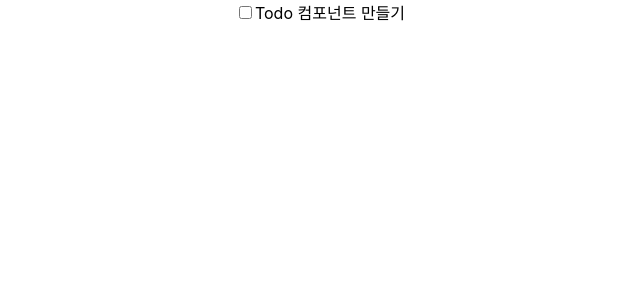
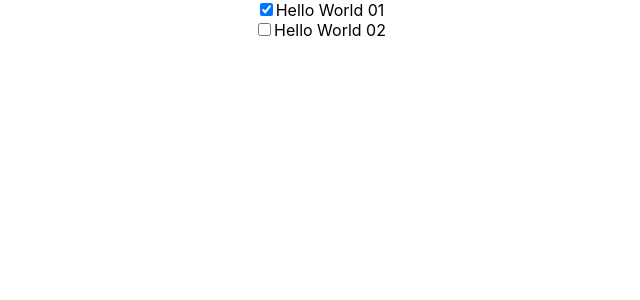
Before and after one commit to hozzi-lee/react_material-ui, a React (Create React App) app: page / in a window 1280 px wide. Shown: the top 300 px of the page, without its empty margins (320-960 px from the left). Built offline with nearby package versions, Linux system fonts and the light colour scheme.

Commit message:
PROPS and STATE

```diff
--- a/src/App.js
+++ b/src/App.js
@@ -1,27 +1,31 @@
-import logo from './logo.svg';
+import React from 'react';
 import Todo from './Todo';
 import './App.css';
 
-function App() {
-  return (
-    <div className="App">
-      {/* <header className="App-header">
-        <img src={logo} className="App-logo" alt="logo" />
-        <p>
-          Edit <code>src/App.js</code> and save to reload.
-        </p>
-        <a
-          className="App-link"
-          href="https://reactjs.org"
-          target="_blank"
-          rel="noopener noreferrer"
-        >
-          Learn React
-        </a>
-      </header> */}
-      <Todo />
-    </div>
-  );
+class App extends React.Component {
+  constructor(props) {
+    super(props);
+    this.state = {
+      //(1) item > items 배열로
+      items: [
+        {id: "0", title: "Hello World 01", done: true}
+        , {id: "1", title: "Hello World 02", done: false}
+      ]
+    };
+  }
+
+  render() {
+    //(2) 자바스크립트 제공하는 map 함수를 이용해 배열을 반복해 <Todo... /> 컴포넌트 생성
+    var todoItems = this.state.items.map((item, idx) => (
+      <Todo item={item} key={item.id} />
+    ));
+    return (
+      //(3) 생성된 컴포넌트 리턴
+      <div className="App">
+        {todoItems}
+      </div>
+    );
+  }
 }
 
 export default App;
--- a/src/Todo.js
+++ b/src/Todo.js
@@ -1,11 +1,19 @@
 import React from 'react';
 
 class Todo extends React.Component {
+  constructor(props) {
+    super(props);
+    this.state = {item: props.item};
+  }
+
   render() {
     return(
       <div className="Todo">
-                <input type="checkbox" id="todo0" name="todo0" value="todo0" />
-                <label for="todo0">Todo 컴포넌트 만들기</label>
+        <input type="checkbox"
+          id={this.state.item.id}
+          name={this.state.item.id}
+          checked={this.state.item.done} />
+        <label id={this.state.item.id}>{this.state.item.title}</label>
       </div>
     );
   }
```
Lines whose indentation alone changed are shown as unchanged.
